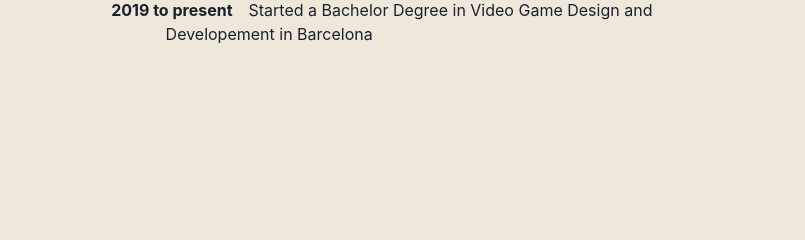
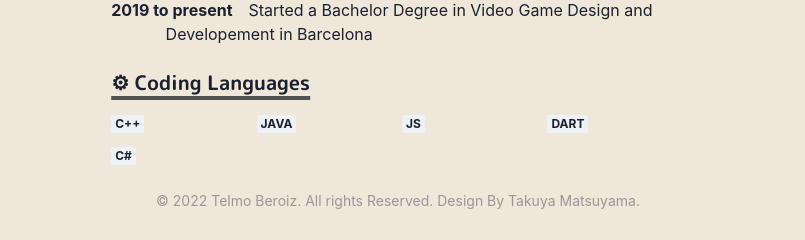
Before and after one commit to Telmiyo/telmiyo-homepage, a Next.js app: page / in a window 1280 px wide. Shown: the part 662-902 px from the top of the page, without its empty margins (242-1047 px from the left). Before the commit the page ends 800 px from the top, so only its background shows below. Built offline with nearby package versions, Linux system fonts and the light colour scheme.

Commit message:
Languages Section started

```diff
--- /dev/null
+++ b/components/footer.js
@@ -0,0 +1,11 @@
+import { Box } from '@chakra-ui/react'
+
+const Footer = () => {
+		return(
+				<Box align="center" opacity={0.4} fontSize="sm">
+				&copy; {new Date().getFullYear()} Telmo Beroiz. All rights Reserved. Design By Takuya Matsuyama.
+				</Box>
+		)
+}
+
+export default Footer
--- a/components/layouts/main.js
+++ b/components/layouts/main.js
@@ -1,6 +1,8 @@
 import Head from "next/head";
 import Navbar from '../navbar'
 import { Box, Container } from '@chakra-ui/react'
+import Footer from '../footer'
+
 const Main = ({ children, router }) => {
     return (
         <Box as="main" pb={8}>
@@ -13,6 +15,7 @@ const Main = ({ children, router }) => {
 
             <Container maxW="container.md" pt={14}>
 						{children}
+								<Footer />
             </Container>
         </Box>
 		)
--- a/pages/index.js
+++ b/pages/index.js
@@ -6,6 +6,8 @@ import {
 	Avatar,
 	useColorModeValue,
 	Button,
+  SimpleGrid,
+  Badge
 } from "@chakra-ui/react"
 import Paragraph from '../components/paragraph'
 import { ChevronRightIcon } from '@chakra-ui/icons'
@@ -34,9 +36,9 @@ const Page = () => {
 				</Box>
 				<Box
 					flexShrink={0}
-								mt={{ base: 4, md: 0}}
-								ml={{ md:6 }}
-								align= "center"
+					mt={{ base: 4, md: 0 }}
+					ml={{ md: 6 }}
+					align="center"
 				>
 					<Avatar
 						name='Telmo Beroiz'
@@ -58,14 +60,14 @@ const Page = () => {
 				<Paragraph>Telmo is a 21-year-old motivated to build digital things based on his own creativity. He likes to learn on his own, to look for new ways to get that creativity out but he also likes to share his ideas with other people and work with them in a way of learning and sharing. On this website you will find his professional career. It will show you a bit about his knowledge, interests and his current projects.</Paragraph>
 				<Box align="center" my={4}>
 					<NextLink href="/works">
-								<Button rightIcon={<ChevronRightIcon />} colorScheme= "teal">
+						<Button rightIcon={<ChevronRightIcon />} colorScheme="teal">
 							My Portfolio
 						</Button>
 					</NextLink>
 				</Box>
 			</Section>
 
-				<Section delay = {0.2}>
+			<Section delay={0.2}>
 				<Heading as="h3" variant="section-title">
 					➵ Bio
 				</Heading>
@@ -85,6 +87,28 @@ const Page = () => {
 					Started a Bachelor Degree in Video Game Design and Developement in Barcelona
 				</BioSection>
 			</Section>
+		<Section>
+				<Heading as="h3" variant="section-title">
+						⚙ Coding Languages
+				</Heading>
+		<SimpleGrid columns={[2,4,4]} gap={2}>
+				<Box>
+						<Badge>c++</Badge>
+					</Box>
+				<Box>
+						<Badge> Java</Badge>
+						</Box>
+				<Box>
+						<Badge>JS</Badge>
+						</Box>
+				<Box>
+						<Badge>Dart</Badge>
+						</Box>
+				<Box>
+						<Badge>c#</Badge>
+						</Box>
+				</SimpleGrid>
+		</Section>
 		</Container>
 	</Layout>
 	)
```
Also changed, not shown: 2 other files (tests, documents, lock files or other folders). Lines whose indentation alone changed are shown as unchanged.
